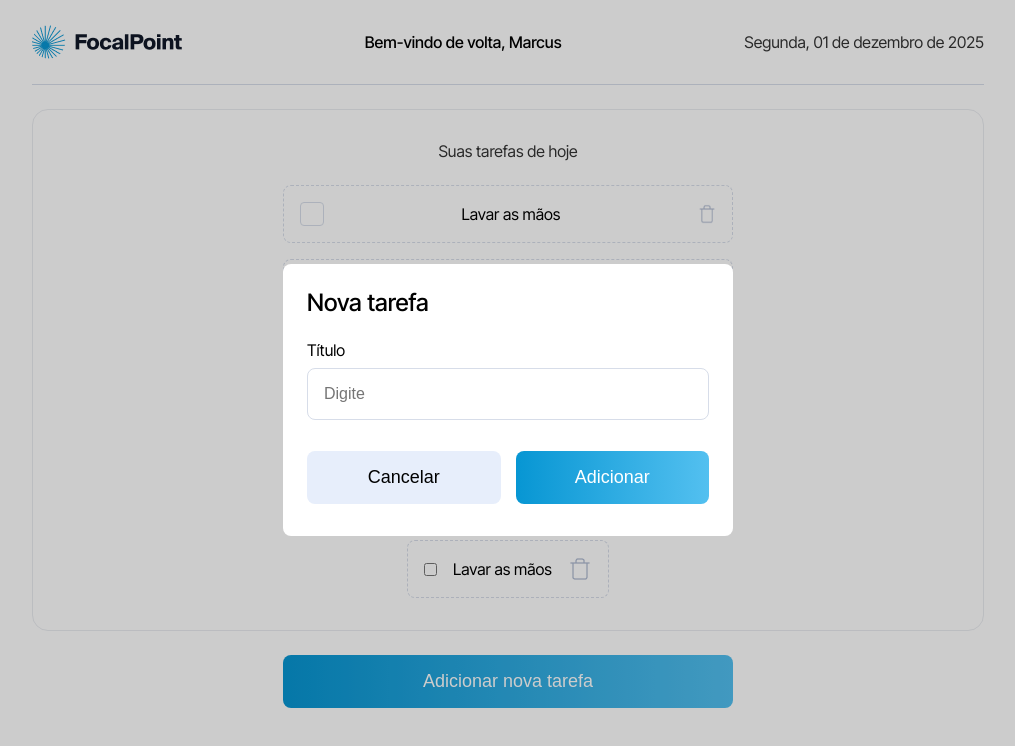
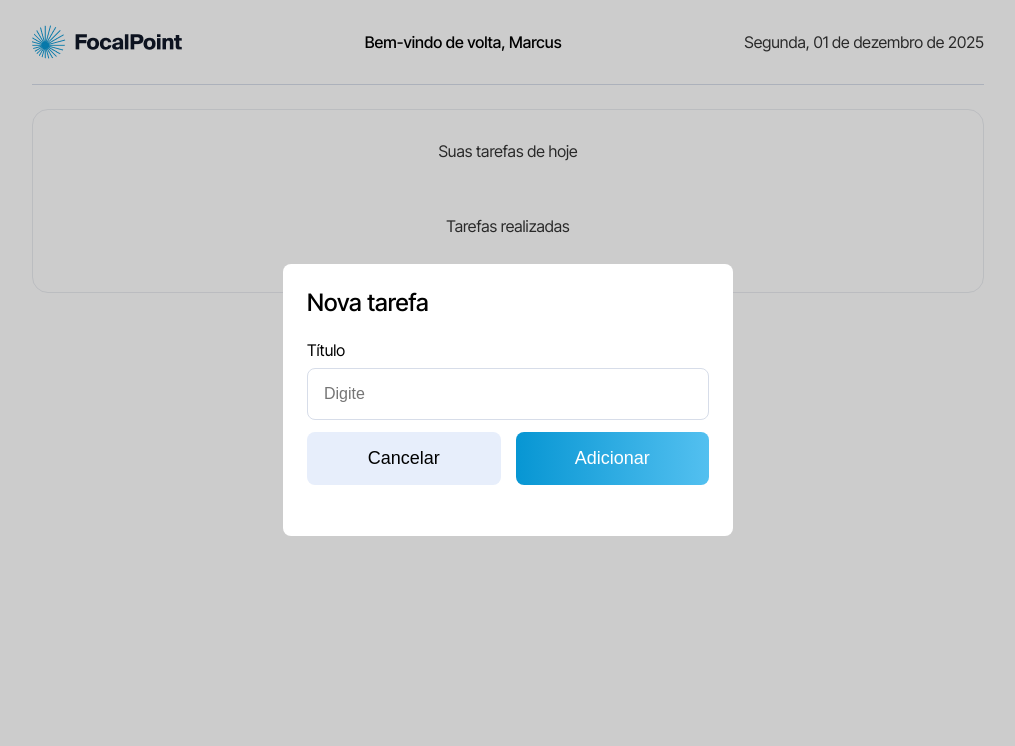
Before and after one commit to fernandakagami/focalpoint, a Next.js app: page / in a window 1280 px wide. Both pictures are taken after a click on the button "Adicionar nova tarefa". Shown: the top 746 px of the page, without its empty margins (132-1147 px from the left). Built offline with nearby package versions, Linux system fonts and the light colour scheme.

Commit message:
Add create task and fetch list of task

```diff
--- a/src/components/ListTable/index.js
+++ b/src/components/ListTable/index.js
@@ -12,13 +12,19 @@ import styles from "./styles.module.scss";
 export function ListTable() {
   const [modalIsOpen, setModalIsOpen] = useState(false);
   const [modalType, setModalType] = useState("");
+  const [taskList, setTaskList] = useState([]);
 
   function handleModalType(type = "") {
     setModalIsOpen(true);
     setModalType(type);
   }
 
-  function handleModalConfirm() {
+  function handleModalConfirm(event) {
+    const formData = new FormData(event.currentTarget);
+    const formValues = Object.fromEntries(formData.entries());
+
+    setTaskList([...taskList, { ...formValues, isFinished: false }]);
+
     setModalIsOpen(false);
     setModalType("");
   }
@@ -30,25 +36,17 @@ export function ListTable() {
 
   function renderModalContentCreateTask() {
 		return (
-			<div className={styles["modal-form"]}>
-				<form onSubmit={() => handleModalConfirm}>
       <div className={styles.field}>
-						<label htmlFor="input-title">Título</label>
-						<input type="text" id="input-title" placeholder="Digite" />
-					</div>
-				</form>
+        <label htmlFor="input-title" >Título</label>
+        <input type="text" id="input-title" name="title" placeholder="Digite" />
   		</div>
 		);
 	}
 
   function renderModalContentDeleteTask() {
 		return (
-			<div className={styles["modal-form"]}>
-				<form onSubmit={() => handleModalConfirm}>
       <div className={styles.field}>
         <p>Tem certeza que você deseja deletar essa tarefa?</p>
-					</div>
-				</form>
       </div>
     );
 	}
@@ -60,14 +58,16 @@ export function ListTable() {
         <div className={styles["list-container"]}>
           <section className={styles.section}>
             <h3 className={styles.title}>Suas tarefas de hoje</h3>
+
             <ul>
-
-              <li>
+              {taskList.map((task, index) => {
+                if (task.isFinished) return null;
+                return (<li key={index}>
                   <label className={styles["checkbox-container"]}>
                     <input type="checkbox" />
                     <span className={styles.checkmark}></span>
                   </label>
-                <p>Lavar as mãos</p>
+                  <p>{task.title}</p>
                   <Image
                     width={18}
                     height={20}
@@ -76,26 +76,8 @@ export function ListTable() {
                     className={styles.icon}
                     onClick={() => handleModalType("delete")}
                   />
-              </li>
-
-              <li className={styles["date-information"]}>
-                <input type="checkbox" />
-                <p>Lavar as mãos</p>
-                <Image src={trash} alt="lixo" />
-              </li>
-
-              <li className={styles["date-information"]}>
-                <input type="checkbox" />
-                <p>Lavar as mãos</p>
-                <Image src={trash} alt="lixo" />
-              </li>
-
-              <li className={styles["date-information"]}>
-                <input type="checkbox" />
-                <p>Lavar as mãos</p>
-                <Image src={trash} alt="lixo" />
-              </li>
-
+                </li>)
+              })}
             </ul>
           </section>
 
@@ -103,11 +85,24 @@ export function ListTable() {
             <h3 className={styles.title}>Tarefas realizadas</h3>
 
             <ul>
-              <li className={styles["date-information"]}>
+              {taskList.map((task, index) => {
+                if (!task.isFinished) return null;
+                return (<li key={index}>
+                  <label className={styles["checkbox-container"]}>
                     <input type="checkbox" />
-                <p>Lavar as mãos</p>
-                <Image src={trash} alt="lixo" />
-              </li>
+                    <span className={styles.checkmark}></span>
+                  </label>
+                  <p>{task.title}</p>
+                  <Image
+                    width={18}
+                    height={20}
+                    src={trash}
+                    alt="lixo"
+                    className={styles.icon}
+                    onClick={() => handleModalType("delete")}
+                  />
+                </li>)
+              })}
             </ul>
           </section>
         </div>
--- a/src/components/ListTable/styles.module.scss
+++ b/src/components/ListTable/styles.module.scss
@@ -132,9 +132,6 @@
   }
 }
 
-.modal-form {
-  padding: 1.5rem 0 1.2rem;
-
 .field {
   display: flex;
   flex-direction: column;
@@ -162,7 +159,7 @@
     color: var(--gray-500);
   }
 }
-}
+
 
 @media (min-width: 600px) {
   .section {
--- a/src/components/Modal/index.js
+++ b/src/components/Modal/index.js
@@ -5,8 +5,10 @@ export function Modal({ children, title, isOpen, onClose, onConfirm, ...props})
 		onClose();
 	}
 
-	function handleConfirmClick() {
-		onConfirm();
+	function handleConfirmClick(event) {
+		event.preventDefault();
+		console.log(event);
+		onConfirm(event);
 	}
 
 	if (!isOpen) return null;
@@ -18,10 +20,13 @@ export function Modal({ children, title, isOpen, onClose, onConfirm, ...props})
 					<h2>{title}</h2>
 				</header>
 
+				<div className={styles["modal-form"]}>
+					<form onSubmit={handleConfirmClick}>
+
 						{children}
 
 						<div className={styles.footer} >
-					<button onClick={handleConfirmClick} className={props.confirmText === "Deletar" ? styles['button-delete'] : styles['button-confirm']} >
+						<button type="submit" className={props.confirmText === "Deletar" ? styles['button-delete'] : styles['button-confirm']} >
 							{props.confirmText}
 						</button>
 
@@ -29,6 +34,9 @@ export function Modal({ children, title, isOpen, onClose, onConfirm, ...props})
 							Cancelar
 						</button>
 					</div>
+					</form>
+
+				</div>
 			</div>
 		</div>
 	);
--- a/src/components/Modal/styles.module.scss
+++ b/src/components/Modal/styles.module.scss
@@ -21,6 +21,10 @@
       line-height: 29px;
       font-weight: 500;
       font-size: 1.5rem;
+    }
+
+    .modal-form {
+      padding: 1.5rem 0 1.2rem;
     }
 
     .footer {
```
Lines whose indentation alone changed are shown as unchanged.
